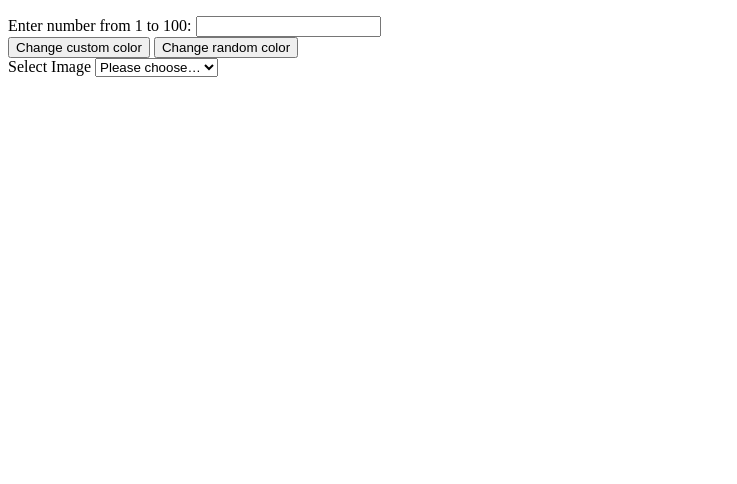
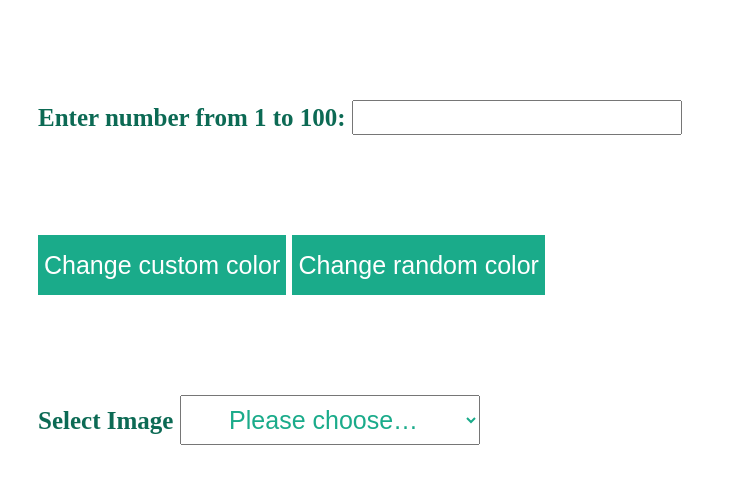
Before and after one commit to DainShin/JavaScript_assignment02, a plain HTML site: page index.html in a window 1280 px wide. Shown: the whole page, without its empty margins (0-737 px from the left). Drawn offline with Linux system fonts and the light colour scheme.

Commit message:
added css

```diff
--- a/css/style.css
+++ b/css/style.css
@@ -0,0 +1,42 @@
+* {
+    font-size: 25px;
+}
+
+.section {
+    margin: 100px 0 50px 30px;
+}
+
+
+button {
+    background:#1AAB8A;
+    color:#fff;
+    border:none;
+    height:60px;
+    cursor:pointer;
+    transition:800ms ease all;
+    outline:none;
+}
+
+button:hover {
+    background:#fff;
+    color:#1AAB8A;
+}
+
+#images {
+    width: 500px;
+    height: 400px;
+    display: none;
+}
+
+select {
+    color:#1AAB8A;
+    height: 50px;
+    width: 300px;
+    text-align: center;
+}
+
+p,
+label {
+    color: #0c6a54;
+    font-weight: 800;
+}
--- a/index.html
+++ b/index.html
@@ -10,24 +10,24 @@
 </head>
 
 <body>
-    <div>
+    <div class="section one">
         <p id="myStudentId"></p>
     </div>
-    <div>
+    <div class="section two">
         <label for="customNumber">Enter number from 1 to 100:</label>
         <input id="customNumber" type="number" placeholder="" />
     </div>
-    <div>
+    <div class="section three">
         <button class="custColor">Change custom color</button>
         <button class="randColor">Change random color</button>
     </div>
-    <div>
+    <div class="section four">
         <label for="imageSelect">Select Image</label>
         <select id="imageSelect">
             <option value="">Please choose…</option>
         </select>
     </div>
-    <div>
+    <div class="section five">
         <img id="images" src="" alt=""></img>
     </div>
 </body>
--- a/js/scripts.js
+++ b/js/scripts.js
@@ -8,8 +8,13 @@ const body = document.querySelector('body');
 
 // function to change bg color from user input and add student id
 function changeCustomColor() {
+    // I change the data type to numeric type by using "Number", so that I can check the value through if-else statement.
     const customNumber = Number(document.querySelector('#customNumber').value);
+
+    // If this method is called, this student number will be shown.
     myStudentId.textContent = '200535561';
+
+    // According to the user input value, the background colour will be changed.
     if (customNumber <= 0 || customNumber >= 100)
         body.style.backgroundColor = 'red';
     else if (customNumber > 0 && customNumber <= 20)
@@ -26,6 +31,7 @@ function changeCustomColor() {
 
 // function to change bg color from random no.
 function changeRandomColor() {
+    // According to the randomly generated number, the backgrond colour will be changed.
     const randNum = Math.floor(Math.random()*(100-1+1)+1);
     if (randNum <= 0 || randNum >= 100)
         body.style.backgroundColor = 'red';
@@ -41,6 +47,7 @@ function changeRandomColor() {
         body.style.backgroundColor = 'yellow';
 }
 
+// This list is for storing the image paths.
 const imgList = ['img/img1.jpg','img/img2.jpg','img/img3.jpg','img/img4.jpg','img/img5.jpg'];
 
 // function to generate options for select list
@@ -48,9 +55,12 @@ function addList() {
     // Tip: you might have to check length condition so that the list does not keep growing when clicked
     // Tip: use createElement and appendChild inside every for loop to add elements to select list from array
     for(let i=0; i <imgList.length; i++) {
+        // The newly created option element will be stored in the "option" variable.
         const option = document.createElement('option');
-        option.value = imgList[i];
-        option.textContent = imgList[i]+1;
+        option.value = imgList[i];  //  option.value will store the full paths of images
+        // I set the names in the option by using relace
+        const fileName = imgList[i].replace('img/', '');
+        option.textContent = fileName;
         imageSelect.appendChild(option);
     }
 }
@@ -59,8 +69,9 @@ addList();
 
 // function to change image
 function changeImage() {
-    const imageChoice = imageSelect.value;
-    images.src = imageChoice;
+    const imageChoice = imageSelect.value; // imageChoice varible will store the image path which user choose
+    images.src = imageChoice;              // Then, imageChoice will be assgined to the src of the img element
+    images.style.display = 'block';        // This is to show the image.(I set the default value of display to none)
 }
 // event listeners for on click event of buttons and select
 custColor.addEventListener('click', changeCustomColor);
```
